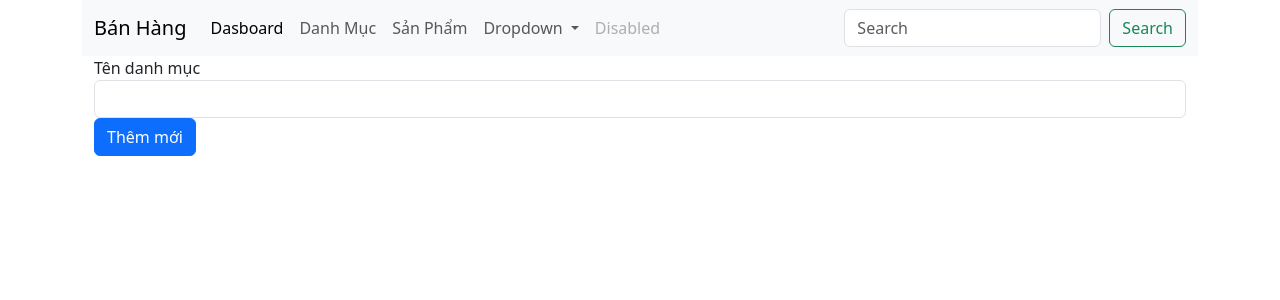
After one commit to anhdagia123/Nhom5, a PHP site: page /Nhom5/views/admin/categories/add.php in a window 1280 px wide. The commit adds this page. Shown: the top 300 px of the page. Run offline with PHP 8.4, Linux system fonts and the light colour scheme; some libraries are stand-ins or nearby versions.

Commit message:
Danh Muc san pham

```diff
--- a/commom/function.php
+++ b/commom/function.php
@@ -1,7 +1,9 @@
 <?php
 // hàm view  dùng để render view
 function view($path_view, $data=[]){
+    extract($data);
 // thay the dau . thanh dau /
+
 $path_view = str_replace(".","/",$path_view);
 // include
 include_once ROOT_DIR ."views/$path_view.php";
--- /dev/null
+++ b/controllers/Admin/DashboardController.php
@@ -0,0 +1,6 @@
+<?php
+ class DashboardController {
+    public function index(){
+        return view('admin.dashboard');
+    }
+ }
--- a/models/BaseModel.php
+++ b/models/BaseModel.php
@@ -7,7 +7,7 @@ class BaseModel {
     public function __construct()
 {
     try{
-        $this->conn = new PDO("mysql:host=" . HOST . "; dbname= ". DBNAME ."; charset=utf8; port=" .
+        $this->conn = new PDO("mysql:host=" . HOST . ";dbname=". DBNAME .";charset=utf8;port=" .
          PORT , USERNAME, PASSWORD );
     }catch(PDOException $e){
         echo "Lỗi kết nối cơ sở dữ liệu :" . $e->getMessage();
--- /dev/null
+++ b/views/admin/categories/add.php
@@ -0,0 +1,14 @@
+<?php include_once ROOT_DIR . "views/admin/header.php" ?>
+<div class="container">
+    <form action="<?= ADMIN_URL . '?ctl=storedm' ?>" method="post">
+        <div class="bt-3">
+            <label for="" class="form-lable">Tên danh mục</label>
+            <input type="text" name="cate_name" class="form-control">
+        </div>
+        <div class="mb-3">
+            <button type="submit" class="btn btn-primary">Thêm mới </button>
+        </div>
+    </form>
+
+</div>
+<?php include_once ROOT_DIR . "views/admin/footer.php" ?>
--- /dev/null
+++ b/views/admin/dashboard.php
@@ -0,0 +1,3 @@
+<?php include_once ROOT_DIR . "views/admin/header.php" ?>
+<h1> Trang  Dasboard</h1>
+<?php include_once ROOT_DIR . "views/admin/footer.php" ?>
--- /dev/null
+++ b/views/admin/footer.php
@@ -0,0 +1,4 @@
+ </div>
+    <script src="https://cdn.jsdelivr.net/npm/bootstrap@5.3.6/dist/js/bootstrap.bundle.min.js"></script>
+</body>
+</html>
--- /dev/null
+++ b/views/admin/header.php
@@ -0,0 +1,49 @@
+<!DOCTYPE html>
+<html lang="en">
+<head>
+    <meta charset="UTF-8">
+    <meta name="viewport" content="width=device-width, initial-scale=1.0">
+    <title>Admin - <?= $title?? '' ?></title>
+    <link rel="stylesheet" href="https://cdn.jsdelivr.net/npm/bootstrap@5.3.6/dist/css/bootstrap.min.css">
+</head>
+<body>
+    <div class="container w-90" >
+    <nav class="navbar navbar-expand-lg bg-body-tertiary">
+  <div class="container-fluid">
+    <a class="navbar-brand" href="<?= ROOT_URL?>">Bán Hàng</a>
+    <button class="navbar-toggler" type="button" data-bs-toggle="collapse" data-bs-target="#navbarSupportedContent" aria-controls="navbarSupportedContent" aria-expanded="false" aria-label="Toggle navigation">
+      <span class="navbar-toggler-icon"></span>
+    </button>
+    <div class="collapse navbar-collapse" id="navbarSupportedContent">
+      <ul class="navbar-nav me-auto mb-2 mb-lg-0">
+        <li class="nav-item">
+          <a class="nav-link active" aria-current="page" href="<?= ADMIN_URL ?>">Dasboard</a>
+        </li>
+        <li class="nav-item">
+          <a class="nav-link" href="<?= ADMIN_URL .'?ctl=listdm' ?>">Danh Mục</a>
+        </li>
+        <li class="nav-item">
+          <a class="nav-link" href="<?= ADMIN_URL .'?ctl=listsp' ?>">Sản Phẩm</a>
+        </li>
+        <li class="nav-item dropdown">
+          <a class="nav-link dropdown-toggle" href="#" role="button" data-bs-toggle="dropdown" aria-expanded="false">
+            Dropdown
+          </a>
+          <ul class="dropdown-menu">
+            <li><a class="dropdown-item" href="#">Action</a></li>
+            <li><a class="dropdown-item" href="#">Another action</a></li>
+            <li><hr class="dropdown-divider"></li>
+            <li><a class="dropdown-item" href="#">Something else here</a></li>
+          </ul>
+        </li>
+        <li class="nav-item">
+          <a class="nav-link disabled" aria-disabled="true">Disabled</a>
+        </li>
+      </ul>
+      <form class="d-flex" role="search">
+        <input class="form-control me-2" type="search" placeholder="Search" aria-label="Search"/>
+        <button class="btn btn-outline-success" type="submit">Search</button>
+      </form>
+    </div>
+  </div>
+</nav>
```
Also changed, not shown: admin/index.php (+19 -0 lines), controllers/Admin/AdminCategoryController.php (added, +24 -0 lines), env.php (+9 -6 lines), models/Category.php (+22 -21 lines), views/admin/categories/list.php (added, +38 -0 lines), controllers/HomeController.php (added), views/admin/categories/edit.php (added).
